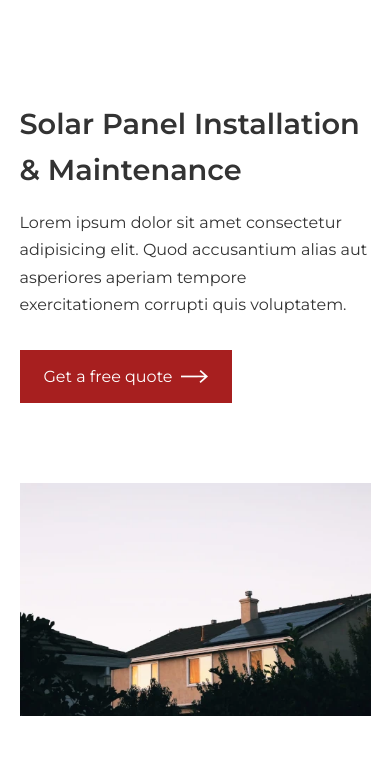
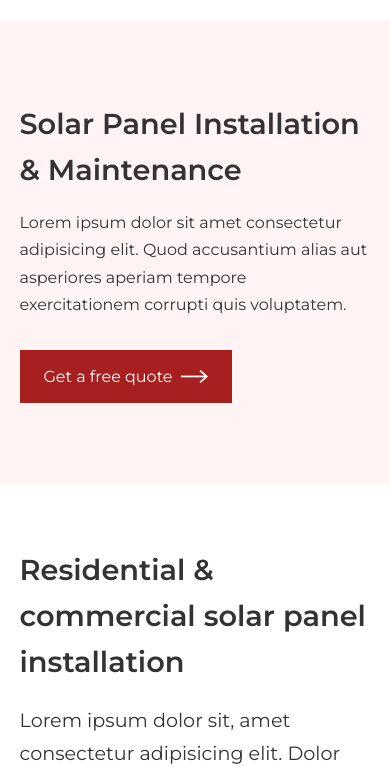
Before and after one commit to deepug9787/solar-website, a plain HTML site: page index.html in a window 390 px wide. Shown: the part 77-844 px from the top of the page. Drawn offline with Linux system fonts and the light colour scheme.

Commit message:
Modified hero section

```diff
--- a/assets/main.css
+++ b/assets/main.css
@@ -694,14 +694,18 @@ header {
 
     .hero {
         background-image: none;
-        /* background-color: var(--light-bg-color); */
+        background-color: var(--light-bg-color);
         min-height: auto;
+    }
+
+    .hero.contained {
+        width: 100%;
     }
 
     .hero__text {
         padding-top: 5rem;
         padding-bottom: 5rem;
-        max-width: 100%;
+        max-width: 90%;
         text-align: left;
     }
 
@@ -712,11 +716,6 @@ header {
 
     .hero__description {
         font-size: 1rem;
-        max-width: 100%;
-    }
-
-    .hero__img {
-        display: block;
         max-width: 100%;
     }
 
--- a/index.html
+++ b/index.html
@@ -68,11 +68,6 @@
                     <img src="assets/img/icons/right-arrow-light.png" alt="right arrow" />
                 </a>
             </div>
-
-            <picture>
-                <source srcset="assets/img/hero/hero-small.webp" media="(max-width: 500px)" />
-                <img src="assets/img/hero/hero-medium.webp" class="hero__img" alt="" />
-            </picture>
         </section>
 
         <section class="about-intro contained region">
```
